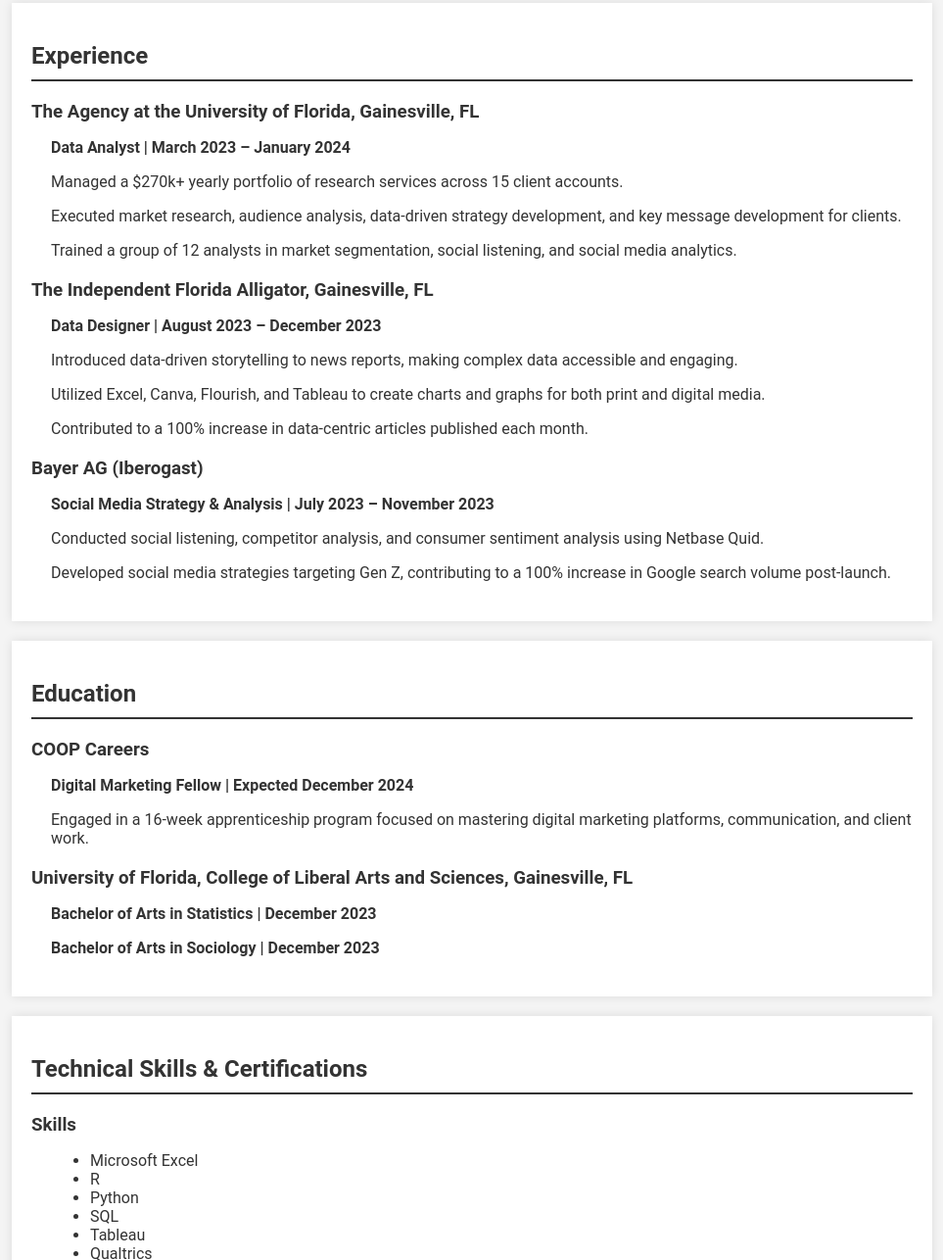
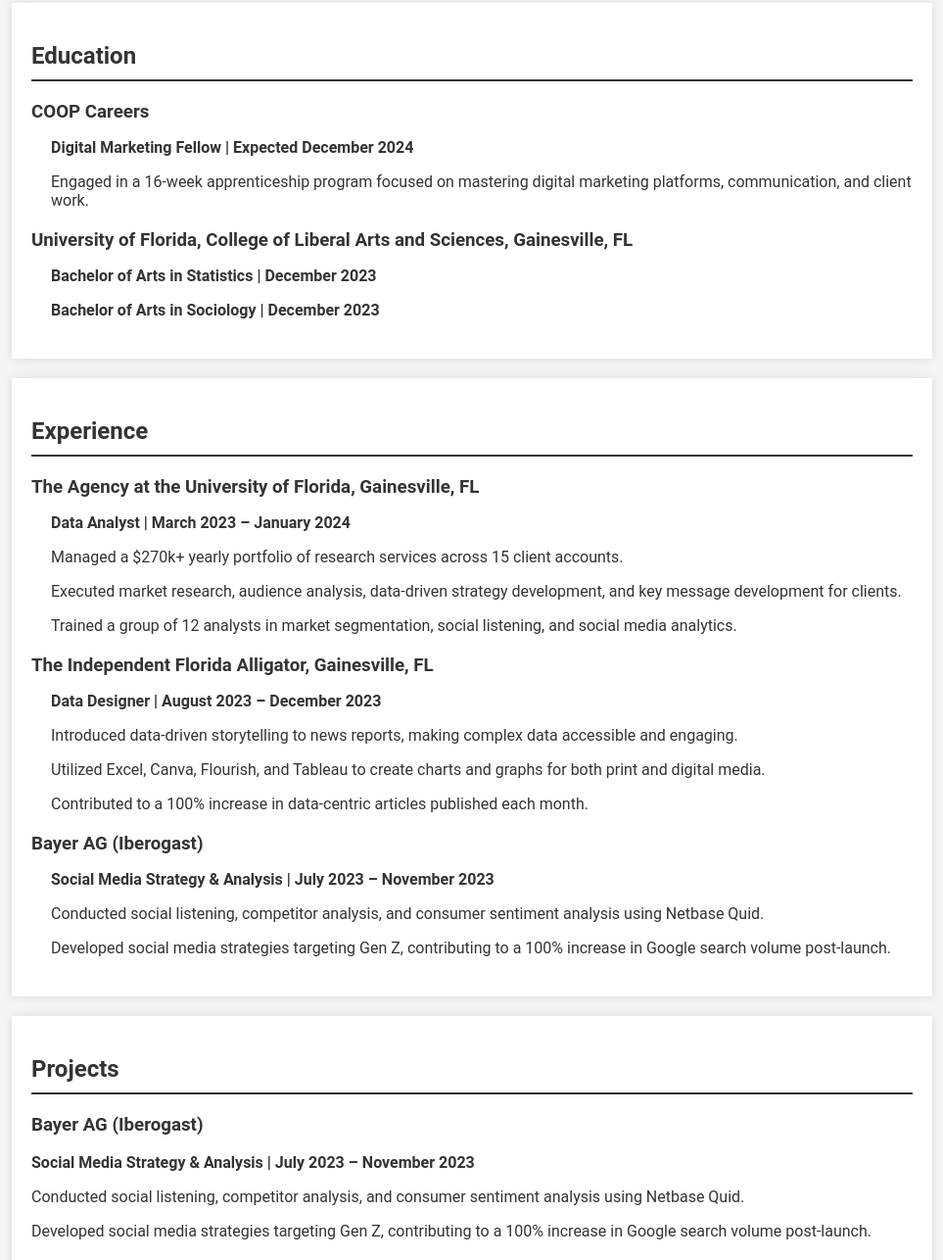
Before and after one commit to cjlee531/cjlee531.github.io, a plain HTML site: page index.html in a window 1280 px wide. Shown: the part 429-1715 px from the top of the page at 98% size, without its empty margins (158-1121 px from the left). Drawn offline with Linux system fonts and the light colour scheme.

Commit message:
Update index.html

```diff
--- a/index.html
+++ b/index.html
@@ -103,8 +103,9 @@
 
 <nav>
     <a href="#about">About Me</a>
+    <a href="#education">Education</a>
     <a href="#experience">Experience</a>
-    <a href="#education">Education</a>
+    <a href="#projects">Projects</a>
     <a href="#skills">Skills</a>
     <a href="#contact">Contact</a>
 </nav>
@@ -112,6 +113,20 @@
 <section id="about" class="container">
         <h2>About Me</h2>
         <p>Hi, I'm Changjung (CJ) Lee. I recently graduated from the University of Florida with a double major in Statistics and Sociology. I'm passionate about digital marketing and data analysis, with experience in social listening, market research, and digital advertising campaigns. I'm currently a Digital Marketing Fellow at COOP, where I'm gaining hands-on experience with various digital marketing platforms.</p>
+</section>
+
+<section id="education">
+    <h2>Education</h2>
+    <div class="education">
+        <h3>COOP Careers</h3>
+        <p><strong>Digital Marketing Fellow | Expected December 2024</strong></p>
+        <p>Engaged in a 16-week apprenticeship program focused on mastering digital marketing platforms, communication, and client work.</p>
+    </div>
+    <div class="education">
+        <h3>University of Florida, College of Liberal Arts and Sciences, Gainesville, FL</h3>
+        <p><strong>Bachelor of Arts in Statistics | December 2023</strong></p>
+        <p><strong>Bachelor of Arts in Sociology | December 2023</strong></p>
+    </div>
 </section>
 
 <section id="experience">
@@ -138,17 +153,13 @@
     </div>
 </section>
 
-<section id="education">
-    <h2>Education</h2>
-    <div class="education">
-        <h3>COOP Careers</h3>
-        <p><strong>Digital Marketing Fellow | Expected December 2024</strong></p>
-        <p>Engaged in a 16-week apprenticeship program focused on mastering digital marketing platforms, communication, and client work.</p>
-    </div>
-    <div class="education">
-        <h3>University of Florida, College of Liberal Arts and Sciences, Gainesville, FL</h3>
-        <p><strong>Bachelor of Arts in Statistics | December 2023</strong></p>
-        <p><strong>Bachelor of Arts in Sociology | December 2023</strong></p>
+<section id="projects">
+    <h2>Projects</h2>
+    <div class="projects">
+        <h3>Bayer AG (Iberogast)</h3>
+        <p><strong>Social Media Strategy & Analysis | July 2023 – November 2023</strong></p>
+        <p>Conducted social listening, competitor analysis, and consumer sentiment analysis using Netbase Quid.</p>
+        <p>Developed social media strategies targeting Gen Z, contributing to a 100% increase in Google search volume post-launch.</p>
     </div>
 </section>
 
```
